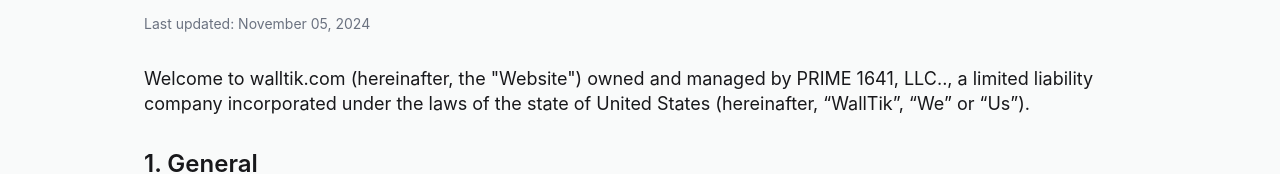
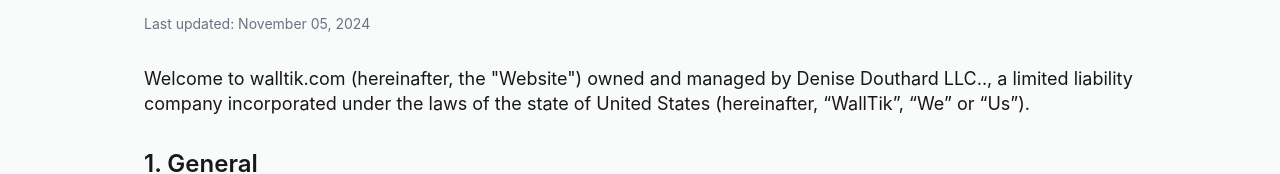
Before and after one commit to afirstimer/walltik, a Next.js app: page /privacy-policy in a window 1280 px wide. Shown: the part 135-309 px from the top of the page. Built offline with nearby package versions, Linux system fonts and the light colour scheme; no server answers.

Commit message:
Change name

```diff
--- a/src/app/privacy-policy/page.tsx
+++ b/src/app/privacy-policy/page.tsx
@@ -11,7 +11,7 @@
                 <p className="text-sm text-gray-500 mb-8">Last updated: November 05, 2024</p>
 
                 <p className="mb-4">
-                    Welcome to walltik.com (hereinafter, the "Website") owned and managed by PRIME 1641, LLC.., a limited liability company
+                    Welcome to walltik.com (hereinafter, the "Website") owned and managed by Denise Douthard LLC.., a limited liability company
                     incorporated under the laws of the state of United States (hereinafter, “WallTik”, “We” or “Us”).
                 </p>
 
--- a/src/app/terms-of-service/page.tsx
+++ b/src/app/terms-of-service/page.tsx
@@ -11,7 +11,7 @@
                 <p className="text-sm text-gray-500 mb-8">Last updated: November 05, 2024</p>
 
                 <p className="mb-4">
-                    Welcome to walltik.com (hereinafter, the "Website") owned and managed by PRIME 1641, LLC., a limited liability company incorporated under the laws of the state of Israel (hereinafter, “WallTik”), “We” or “Us”).
+                    Welcome to walltik.com (hereinafter, the "Website") owned and managed by Denise Douthard LLC., a limited liability company incorporated under the laws of the state of Israel (hereinafter, “WallTik”), “We” or “Us”).
                 </p>
 
                 <h2 className="text-2xl font-semibold mt-8 mb-4">General Terms</h2>
@@ -274,7 +274,7 @@
                 <p className="mb-4 ms-3">
                     Intellectual Property Rights
                 </p>
-                By registering for and using the services provided on the WallTik Website, you acknowledge and agree that PRIME 1641, LLC. (and its affiliates, licensors, and partners where applicable) retains all ownership rights, title, and interest in and to all intellectual property relating to the Website and the services offered, including but not limited to:
+                By registering for and using the services provided on the WallTik Website, you acknowledge and agree that Denise Douthard LLC. (and its affiliates, licensors, and partners where applicable) retains all ownership rights, title, and interest in and to all intellectual property relating to the Website and the services offered, including but not limited to:
                 <p className="mb-4 ms-3">
                     All software, systems, algorithms, databases, and source code;
 
@@ -294,7 +294,7 @@
                 These rights are protected under international copyright, trademark, patent, and trade secret laws.
                 You further acknowledge that:
                 <p className="mb-4 ms-3">
-                    The WallTik name, logo, and other trademarks displayed on the Website (whether registered or not) are the property of PRIME 1641, LLC..
+                    The WallTik name, logo, and other trademarks displayed on the Website (whether registered or not) are the property of Denise Douthard LLC..
 
                 </p>
                 <p className="mb-4 ms-3">
```
